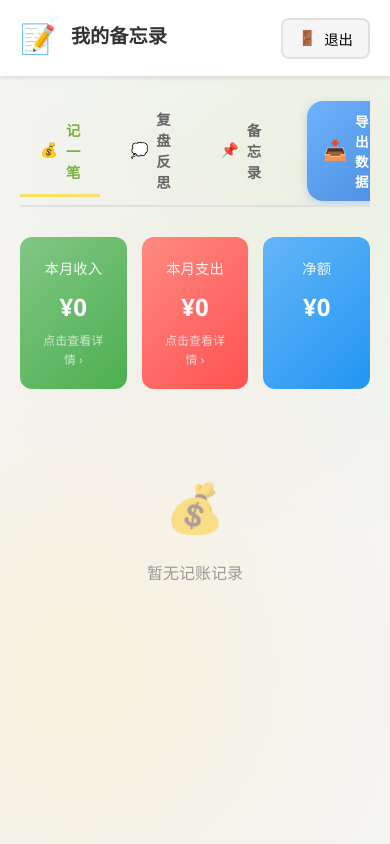
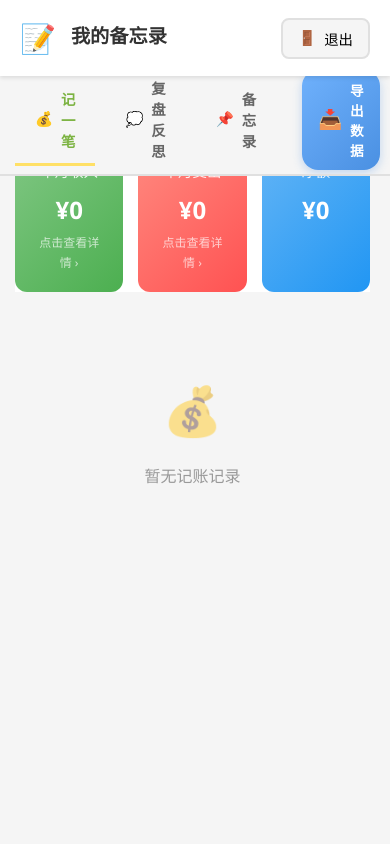
Before and after one commit to Meraki-yi/Memo-System, a FastAPI app: page /app in a window 390 px wide. Run offline with FastAPI, Linux system fonts and the light colour scheme; the visitor is signed in with stand-in values (Sample User, id 1); data that the repository does not hold is empty; parts of the project's set-up code (start-up, migrations or seed data) failed here and were passed over.

Commit message:
基本完成，修改css

```diff
--- a/frontend/static/css/style.css
+++ b/frontend/static/css/style.css
@@ -37,6 +37,13 @@ body {
         radial-gradient(circle at 20% 80%, rgba(255, 215, 0, 0.1) 0%, transparent 50%),
         radial-gradient(circle at 80% 20%, rgba(154, 205, 50, 0.1) 0%, transparent 50%),
         radial-gradient(circle at 40% 40%, rgba(255, 182, 193, 0.05) 0%, transparent 50%);
+    /* 禁止body滚动 - 确保唯一滚动上下文在数据区域 */
+    overflow: hidden;
+    position: fixed;
+    width: 100%;
+    height: 100%;
+    /* 支持移动端安全区域（如iPhone刘海屏） */
+    padding: env(safe-area-inset-top) env(safe-area-inset-right) env(safe-area-inset-bottom) env(safe-area-inset-left);
 }
 
 /* 登录页面样式 */
@@ -47,6 +54,12 @@ body {
     min-height: 100vh;
     position: relative;
     overflow: hidden;
+    /* 登录页面恢复滚动能力 */
+    position: absolute;
+    width: 100%;
+    height: 100%;
+    top: 0;
+    left: 0;
 }
 
 .login-container {
@@ -234,6 +247,9 @@ body {
     min-height: 100vh;
     display: flex;
     flex-direction: column;
+    /* 禁止app-container滚动 - 确保唯一滚动上下文在数据区域 */
+    overflow: hidden;
+    height: 100vh;
 }
 
 .app-header {
@@ -243,9 +259,13 @@ body {
     display: flex;
     justify-content: space-between;
     align-items: center;
-    position: sticky;
+    /* 固定顶部，禁止滚动 */
+    position: fixed;
     top: 0;
+    left: 0;
+    right: 0;
     z-index: 100;
+    flex-shrink: 0;
 }
 
 .app-title {
@@ -285,6 +305,13 @@ body {
     max-width: 1200px;
     margin: 0 auto;
     width: 100%;
+    /* 固定布局，为顶部header、标签栏和底部分页栏留出空间 */
+    padding-top: 170px; /* header(80px) + tabs(60px) + 间距(30px) */
+    padding-bottom: 120px; /* 为固定底部分页导航栏留出空间 */
+    /* 禁止app-main滚动 - 滚动仅在tab-content-scrollable中 */
+    overflow: hidden;
+    display: flex;
+    flex-direction: column;
 }
 
 /* 标签页样式 */
@@ -294,6 +321,16 @@ body {
     margin-bottom: 30px;
     border-bottom: 2px solid var(--border-color);
     align-items: center;
+    /* 固定标签栏，确保始终可见 */
+    position: fixed;
+    top: 80px; /* header高度 */
+    left: 0;
+    right: 0;
+    z-index: 99;
+    background: var(--bg-light);
+    padding: 0 30px;
+    /* 禁止标签栏滚动 */
+    flex-shrink: 0;
 }
 
 .tab-btn {
@@ -359,11 +396,75 @@ body {
 
 .tab-content {
     display: none;
-    animation: fadeIn 0.3s ease;
+    /* 确保标签页内容容器不滚动 */
+    overflow: hidden;
 }
 
 .tab-content.active {
-    display: block;
+    display: flex;
+    flex-direction: column;
+    /* 使用固定高度，内部scrollable区域滚动 */
+    height: calc(100vh - 290px); /* 减去header(80px) + tabs(60px) + padding(150px) */
+}
+
+/* 标签页内容可滚动区域 - 唯一的滚动上下文 */
+.tab-content-scrollable {
+    overflow-y: auto;
+    /* 自适应剩余高度，确保是唯一滚动区域 */
+    flex: 1;
+    /* 移除max-height，使用flex自动填充 */
+    padding-right: 5px;
+    padding-bottom: 20px; /* 底部留出空间，确保最后一条记录不被遮挡 */
+    /* 确保滚动行为流畅 */
+    -webkit-overflow-scrolling: touch;
+    /* 防止滚动穿透和下拉刷新 */
+    overscroll-behavior: contain;
+    /* 防止内容回弹效果（iOS） */
+    overscroll-behavior-y: contain;
+    /* 确保最小高度，即使内容很少也能滚动 */
+    min-height: 200px;
+}
+
+/* 自定义滚动条样式 */
+.tab-content-scrollable::-webkit-scrollbar {
+    width: 6px;
+}
+
+.tab-content-scrollable::-webkit-scrollbar-track {
+    background: var(--bg-light);
+    border-radius: 3px;
+}
+
+.tab-content-scrollable::-webkit-scrollbar-thumb {
+    background: var(--border-color);
+    border-radius: 3px;
+}
+
+.tab-content-scrollable::-webkit-scrollbar-thumb:hover {
+    background: var(--text-muted);
+}
+
+/* 移动端隐藏滚动条但保持滚动功能 */
+@media (max-width: 768px) {
+    .tab-content-scrollable::-webkit-scrollbar {
+        width: 0;
+        background: transparent;
+    }
+
+    .tab-content-scrollable {
+        -ms-overflow-style: none; /* IE and Edge */
+        scrollbar-width: none; /* Firefox */
+    }
+}
+
+/* 固定顶部记账汇总栏 - 在scrollable区域内固定 */
+.accounting-summary.fixed-top {
+    position: sticky;
+    top: 0;
+    z-index: 10;
+    margin-bottom: 15px;
+    /* 确保背景不透明 */
+    background: var(--bg-white);
 }
 
 .content-header {
@@ -371,6 +472,8 @@ body {
     justify-content: space-between;
     align-items: center;
     margin-bottom: 25px;
+    /* 确保header不破坏滚动上下文 */
+    flex-shrink: 0;
 }
 
 .content-header h2 {
@@ -431,6 +534,8 @@ body {
 .items-list {
     display: grid;
     gap: 20px;
+    /* 确保列表不破坏滚动上下文 */
+    overflow: visible;
 }
 
 .item-card {
@@ -858,6 +963,29 @@ body {
 @media (max-width: 768px) {
     .app-main {
         padding: 20px;
+        padding-top: 150px; /* 移动端header + tabs + 间距 */
+        padding-bottom: 110px; /* 移动端底部空间稍小 */
+    }
+
+    /* 移动端标签栏位置调整 */
+    .tabs {
+        top: 70px; /* 移动端header较小 */
+        padding: 0 20px;
+    }
+
+    /* 移动端标签页高度调整 */
+    .tab-content.active {
+        height: calc(100vh - 260px); /* 移动端高度调整 */
+    }
+
+    /* 移动端固定顶部汇总栏样式调整 */
+    .accounting-summary.fixed-top {
+        margin-bottom: 10px;
+    }
+
+    /* 移动端固定分页栏样式调整 */
+    .pagination-container.fixed-bottom {
+        padding: 12px 15px;
     }
 
     .login-box {
@@ -871,6 +999,8 @@ body {
 
     .tabs {
         overflow-x: auto;
+        /* 禁止标签栏滚动穿透 */
+        overscroll-behavior: contain;
     }
 
     .tab-btn {
@@ -914,6 +1044,28 @@ body {
     .logout-btn {
         padding: 8px 15px;
         font-size: 0.9rem;
+    }
+
+    .app-main {
+        padding: 15px;
+        padding-top: 140px; /* 小屏幕header + tabs + 间距 */
+        padding-bottom: 100px; /* 小屏幕底部空间更小 */
+    }
+
+    /* 小屏幕标签栏位置调整 */
+    .tabs {
+        top: 65px; /* 小屏幕header更小 */
+        padding: 0 15px;
+    }
+
+    /* 小屏幕标签页高度调整 */
+    .tab-content.active {
+        height: calc(100vh - 240px); /* 小屏幕高度调整 */
+    }
+
+    /* 小屏幕固定顶部汇总栏样式调整 */
+    .accounting-summary.fixed-top {
+        margin-bottom: 8px;
     }
 
     .item-meta {
@@ -1097,11 +1249,23 @@ body {
 
 /* 分页组件样式 */
 .pagination-container {
-    margin-top: 30px;
     padding: 20px;
     background: var(--bg-white);
     border-radius: var(--radius-md);
     box-shadow: var(--shadow-sm);
+}
+
+/* 固定底部分页导航栏 */
+.pagination-container.fixed-bottom {
+    position: fixed;
+    bottom: 0;
+    left: 0;
+    right: 0;
+    z-index: 99;
+    margin: 0;
+    border-top: 2px solid var(--border-color);
+    border-radius: 0;
+    box-shadow: 0 -4px 12px rgba(0, 0, 0, 0.1);
 }
 
 .pagination {
--- a/frontend/templates/index.html
+++ b/frontend/templates/index.html
@@ -46,14 +46,17 @@
             <div class="tab-contents">
                 <!-- 记账标签 -->
                 <div class="tab-content active" id="accounting-tab">
-                    <div class="accounting-summary" id="accountingSummary">
+                    <div class="tab-content-scrollable">
+                        <!-- 记账汇总固定在可滚动区域内顶部 -->
+                        <div class="accounting-summary fixed-top" id="accountingSummary">
                             <!-- 快速统计 -->
                         </div>
                         <div class="items-list" id="recent-records">
                             <!-- 最近记录 -->
                         </div>
+                    </div>
                     <!-- 记账分页组件 -->
-                    <div class="pagination-container" id="accounting-pagination">
+                    <div class="pagination-container fixed-bottom" id="accounting-pagination">
                         <div class="pagination">
                             <!-- 周日期范围显示（左侧） -->
                             <div class="week-range-display" id="weekRangeDisplay" style="display: none;">
@@ -85,6 +88,7 @@
 
                 <!-- 复盘反思标签 -->
                 <div class="tab-content" id="reflections-tab">
+                    <div class="tab-content-scrollable">
                         <div class="content-header">
                             <h2>复盘反思</h2>
                             <div class="header-actions">
@@ -97,8 +101,9 @@
                         <div class="items-list" id="reflections-list">
                             <!-- 动态加载内容 -->
                         </div>
+                    </div>
                     <!-- 反思分页组件 -->
-                    <div class="pagination-container" id="reflections-pagination">
+                    <div class="pagination-container fixed-bottom" id="reflections-pagination">
                         <div class="pagination">
                             <button class="pagination-btn" id="reflections-prev-btn" onclick="changeReflectionsPage(-1)" disabled>
                                 <span class="icon">‹</span>
@@ -120,6 +125,7 @@
 
                 <!-- 备忘录标签 -->
                 <div class="tab-content" id="memos-tab">
+                    <div class="tab-content-scrollable">
                         <div class="content-header">
                             <h2>备忘录</h2>
                             <div class="header-actions">
@@ -132,8 +138,9 @@
                         <div class="items-list" id="memos-list">
                             <!-- 动态加载内容 -->
                         </div>
+                    </div>
                     <!-- 备忘录分页组件 -->
-                    <div class="pagination-container" id="memos-pagination">
+                    <div class="pagination-container fixed-bottom" id="memos-pagination">
                         <div class="pagination">
                             <button class="pagination-btn" id="memos-prev-btn" onclick="changeMemosPage(-1)" disabled>
                                 <span class="icon">‹</span>
```
Lines whose indentation alone changed are shown as unchanged.
